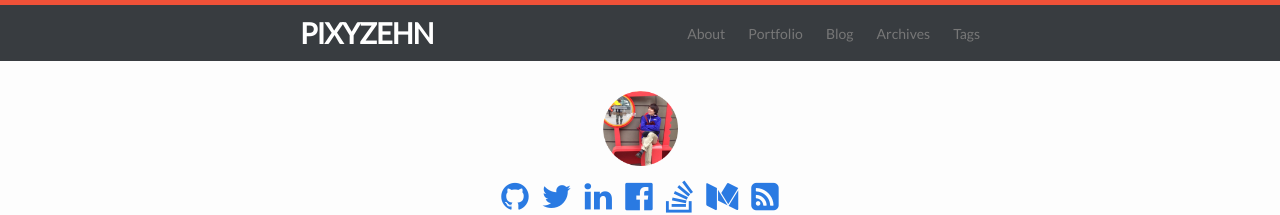
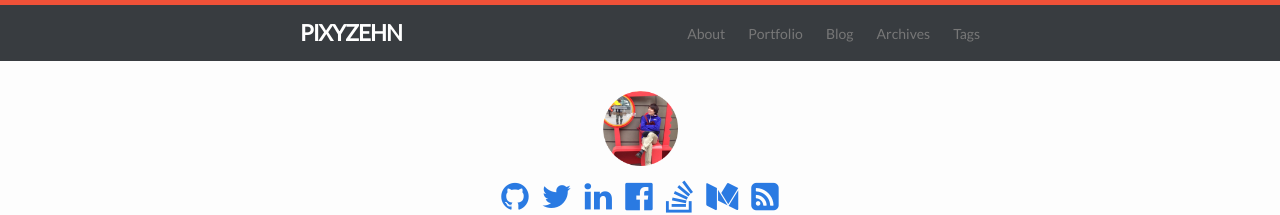
Before and after one commit to pixyzehn/pixyzehn.com, a Jekyll site: the page built from about.md, in a window 1280 px wide. Shown: the top 215 px of the page. Built offline with Jekyll 4.4.1, drawn with Linux system fonts in a browser that asks for light colours; emoji names are drawn with the system emoji font; comment, search, counter and statistics services are not loaded.

Commit message:
Modify site-title

```diff
--- a/_sass/_base.scss
+++ b/_sass/_base.scss
@@ -167,7 +167,6 @@ pre {
     @include media-query($on-laptop) {
         max-width: -webkit-calc(#{$content-width} - (#{$spacing-unit}));
         max-width:         calc(#{$content-width} - (#{$spacing-unit}));
-        padding-top: $spacing-unit / 4;
         padding-right: $spacing-unit / 2;
         padding-left: $spacing-unit / 2;
     }
--- a/_sass/_layout.scss
+++ b/_sass/_layout.scss
@@ -9,7 +9,7 @@
 }
 
 .site-title {
-    font-size: 1.8em;
+    font-size: 1.4em;
     font-weight: bold;
     line-height: 56px;
     letter-spacing: -1px;
@@ -49,7 +49,7 @@
 
     @include media-query($on-palm) {
         position: absolute;
-        top: 14px;
+        top: 10px;
         right: $spacing-unit / 2;
         background-color: $black-bg-color;
         border: 1px solid #424242;
```
